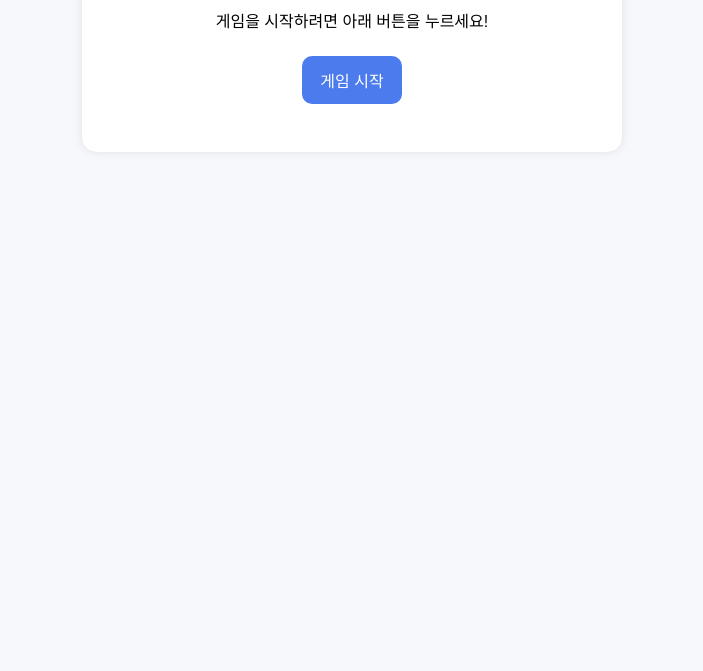
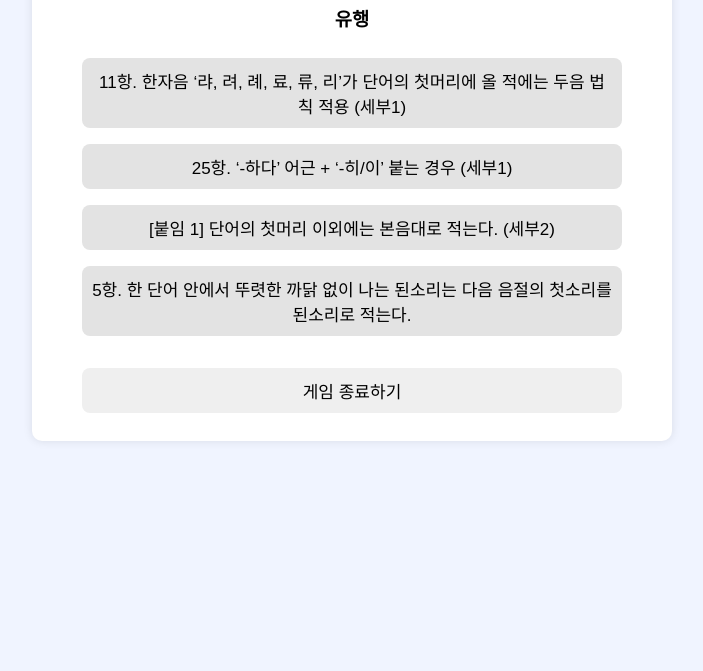
Before and after one commit to Aquarius816225/hangul-game, a plain HTML site: page index.html in a window 1280 px wide. Shown: the part 129-800 px from the top of the page, without its empty margins (288-991 px from the left). Drawn offline with Linux system fonts and the light colour scheme.

Commit message:
Update index.html

```diff
--- a/index.html
+++ b/index.html
@@ -1,143 +1,161 @@
 <!DOCTYPE html>
 <html lang="ko">
 <head>
-<meta charset="UTF-8" />
-<meta name="viewport" content="width=device-width, initial-scale=1.0" />
-<title>한글 맞춤법 게임</title>
-<style>
-    body { font-family: "Pretendard", sans-serif; text-align: center; padding: 20px; background: #f7f8fc; }
-    .container { max-width: 500px; margin: auto; background: #fff; padding: 20px; border-radius: 15px; box-shadow: 0 0 10px rgba(0,0,0,0.1); }
-    h1 { color: #2d2f38; }
-    button { padding: 12px 18px; margin: 8px; border: none; border-radius: 10px; cursor: pointer; font-size: 16px; }
-    .btn-primary { background: #4b7bec; color: #fff; }
-    .btn-wrong { background: #eb4d4b; color: #fff; }
-    .btn-correct { background: #20bf6b; color: #fff; }
-    #result { font-size: 18px; font-weight: bold; margin-top: 20px; white-space: pre-line; }
-</style>
+    <meta charset="UTF-8">
+    <title>한글 맞춤법 게임</title>
+    <style>
+        body {
+            font-family: "Pretendard", sans-serif;
+            background: #f0f4ff;
+            text-align: center;
+            padding: 30px;
+        }
+        .container {
+            background: white;
+            width: 600px;
+            margin: auto;
+            padding: 20px;
+            border-radius: 10px;
+            box-shadow: 0px 0px 10px rgba(0,0,0,0.1);
+        }
+        button {
+            width: 90%;
+            margin: 8px 0;
+            padding: 10px;
+            font-size: 17px;
+            border: none;
+            border-radius: 8px;
+            cursor: pointer;
+        }
+        .correct { background: #66bb6a; color: white; }
+        .wrong { background: #ef5350; color: white; }
+        .choice { background: #e3e3e3; }
+        .hidden { display: none; }
+    </style>
 </head>
 <body>
 
 <div class="container">
-    <h1>한글 맞춤법 게임</h1>
-    <p id="question">게임을 시작하려면 아래 버튼을 누르세요!</p>
+    <h2>📘 한글 맞춤법 게임</h2>
+    <h3 id="word"></h3>
 
-    <div id="options"></div>
+    <div id="choices"></div>
+    <p id="result"></p>
 
-    <button id="startBtn" class="btn-primary" onclick="startGame()">게임 시작</button>
-    <div id="result"></div>
-    <button id="nextBtn" class="btn-primary" style="display:none;" onclick="nextQuestion()">다음 문제</button>
+    <button id="nextBtn" class="hidden">다음 문제</button>
+    <button id="quitBtn">게임 종료하기</button>
 </div>
 
 <script>
-const rules = [
-    { rule: "5항. 한 단어 안에서 뚜렷한 까닭 없이 나는 된소리는 다음 음절의 첫소리를 된소리로 적는다.",
-      examples: ["소쩍새","어깨","오빠","으뜸","아끼다","기쁘다","깨끗하다","어떠하다","해쓱하다","가끔","거꾸로","부썩","어찌","이따금"],
-      details: []
-    },
-    { rule: "11항. 한자음 ‘랴, 려, 례, 료, 류, 리’가 단어의 첫머리에 올 적에는, 두음 법칙에 따라 ‘야, 여, 예, 요, 유, 이’로 적는다.(ㄱ을 취하고, ㄴ을 버림.)",
-      examples: ["양심","용궁","역사","유행","예의","이발"],
-      details: [
-        "11항 붙임1. 단어의 첫머리 이외는 본음대로 적는다. (개량, 선량, 수력, 협력, 사례, 혼례, 와룡, 쌍룡, 하류, 급류, 도리, 진리)",
-        "11항 붙임2. 모음이나 ‘ㄴ’ 받침 뒤에 이어지는 ‘렬, 률’은 ‘열, 율’로 적는다. (나열, 분열, 치열, 규율, 비율, 실패율, …)"
-      ]
-    },
-    { rule: "25항. ‘-하다’가 붙는 어근에 ‘-히’나 ‘-이’가 붙어서 부사가 되거나, 부사에 ‘-이’가 붙어서 뜻을 더하는 경우에는 그 어근이나 부사의 원형을 밝히어 적는다.",
-      examples: ["급히","꾸준히","도저히","딱히","어렴풋이","깨끗이","갑자기","반드시","슬며시","곰곰이","더욱이","생긋이","오뚝이","일찍이","해죽이"],
-      details: [
-        "1. ‘-하다’가 붙는 어근에 ‘-히’나 ‘-이’가 붙는 경우 (급히, 꾸준히, 도저히, 딱히, 어렴풋이, 깨끗이)",
-        "2. ‘-하다’가 붙지 않는 경우에는 소리대로 적는다. (갑자기, 반드시, 슬며시)",
-        "3. 부사에 ‘-이’가 붙어서 역시 부사가 되는 경우 (곰곰이, 더욱이, 생긋이, 오뚝이, 일찍이, 해죽이)"
-      ]
-    },
-    { rule: "30항. 사이시옷은 다음과 같은 경우에 받치어 적는다.",
-      examples: ["고랫재","귓밥","나룻배","나뭇가지","냇가","댓가지","뒷갈망","맷돌","머릿기름","모깃불","못자리"],
-      details: []
-    }
+const rules = {
+    "5항": "5항. 한 단어 안에서 뚜렷한 까닭 없이 나는 된소리는 다음 음절의 첫소리를 된소리로 적는다.",
+    "11항1": "11항. 한자음 ‘랴, 려, 례, 료, 류, 리’가 단어의 첫머리에 올 적에는 두음 법칙 적용 (세부1)",
+    "11항2": "[붙임 1] 단어의 첫머리 이외에는 본음대로 적는다. (세부2)",
+    "11항3": "모음이나 ‘ㄴ’ 받침 뒤 ‘렬, 률’ → ‘열, 율’ (세부3)",
+    "25항1": "25항. ‘-하다’ 어근 + ‘-히/이’ 붙는 경우 (세부1)",
+    "25항2": "부사 + ‘-이’ (세부2)",
+    "30항": "30항. 사이시옷을 받치어 적는다."
+};
+
+const words = [
+    // 5항
+    {word: "깨끗하다", rule: "5항"},
+    {word: "가끔", rule: "5항"},
+
+    // 11항 세부1
+    {word: "양심", rule: "11항1"},
+    {word: "역사", rule: "11항1"},
+    {word: "예의", rule: "11항1"},
+    {word: "용궁", rule: "11항1"},
+    {word: "유행", rule: "11항1"},
+    {word: "이발", rule: "11항1"},
+
+    // 11항 세부2
+    {word: "개량", rule: "11항2"},
+    {word: "수력", rule: "11항2"},
+    {word: "혼례", rule: "11항2"},
+    {word: "진리", rule: "11항2"},
+
+    // 11항 세부3
+    {word: "분열", rule: "11항3"},
+    {word: "비율", rule: "11항3"},
+    {word: "나열", rule: "11항3"},
+    {word: "선율", rule: "11항3"},
+
+    // 25항 세부1
+    {word: "급히", rule: "25항1"},
+    {word: "도저히", rule: "25항1"},
+    {word: "깨끗이", rule: "25항1"},
+
+    // 25항 세부2
+    {word: "곰곰이", rule: "25항2"},
+    {word: "슬며시", rule: "25항2"},
+
+    // 30항 (순우리말 예시)
+    {word: "나뭇잎", rule: "30항"},
+    {word: "햇볕", rule: "30항"},
+    {word: "잇몸", rule: "30항"},
+    {word: "뒷머리", rule: "30항"}
 ];
 
-let currentRule;
-let currentWordIndex;
-let step = 1; // 1단계 or 2단계
+let current;
 
-function startGame() {
-    step = 1;
+function newQuestion() {
     document.getElementById("result").innerText = "";
-    document.getElementById("nextBtn").style.display = "none";
-    document.getElementById("startBtn").style.display = "none";
-    generateQuestion();
-}
+    document.getElementById("nextBtn").classList.add("hidden");
 
-function generateQuestion() {
-    currentRule = Math.floor(Math.random() * rules.length);
-    const words = rules[currentRule].examples;
-    currentWordIndex = Math.floor(Math.random() * words.length);
-    const questionText = `단어 '${words[currentWordIndex]}'는 어떤 규칙일까요?\n\n${rules[currentRule].rule}`;
-    document.getElementById("question").innerText = questionText;
+    const randomIndex = Math.floor(Math.random() * words.length);
+    current = words[randomIndex];
 
-    const optionsDiv = document.getElementById("options");
-    optionsDiv.innerHTML = "";
+    document.getElementById("word").innerText = current.word;
 
-    let optionTexts = [];
-    if(step === 1){
-        // 1단계: 항만 선택
-        optionTexts = rules.map(r => r.rule);
-    } else {
-        // 2단계: 세부 선택지
-        if(rules[currentRule].details.length > 0){
-            optionTexts = rules[currentRule].details;
-        } else {
-            optionTexts = ["이 항에는 세부 선택지가 없습니다."];
-        }
+    const allKeys = Object.keys(rules);
+    let choices = [current.rule];
+
+    while (choices.length < 4) {
+        const rand = allKeys[Math.floor(Math.random() * allKeys.length)];
+        if (!choices.includes(rand)) choices.push(rand);
     }
 
-    optionTexts.forEach((text, index) => {
+    choices.sort(() => Math.random() - 0.5);
+
+    const choiceBox = document.getElementById("choices");
+    choiceBox.innerHTML = "";
+
+    choices.forEach(c => {
         const btn = document.createElement("button");
-        btn.innerText = text;
-        btn.className = "btn-primary";
-        btn.onclick = () => selectAnswer(index, optionTexts);
-        optionsDiv.appendChild(btn);
+        btn.className = "choice";
+        btn.innerText = rules[c];
+        btn.onclick = () => checkAnswer(c, btn);
+        choiceBox.appendChild(btn);
     });
 }
 
-function selectAnswer(selected, optionTexts) {
+function checkAnswer(choice, btn) {
     const result = document.getElementById("result");
-    let correctIndex;
 
-    if(step === 1){
-        correctIndex = currentRule;
-        if(selected === correctIndex){
-            result.innerText = "정답! ✔\n다음 단계에서 세부 설명을 선택하세요.";
-            result.style.color = "#20bf6b";
-        } else {
-            result.innerText = `오답 ❌\n정답: ${rules[correctIndex].rule}\n다음 단계에서 세부 설명을 확인하세요.`;
-            result.style.color = "#eb4d4b";
-        }
-        step = 2;
-        document.getElementById("nextBtn").style.display = "block";
+    if (choice === current.rule) {
+        btn.classList.add("correct");
+        result.innerText = "정답입니다! 😊";
     } else {
-        // 2단계: 세부 선택
-        if(rules[currentRule].details.length === 0){
-            result.innerText = "이 항에는 세부 선택지가 없습니다.";
-            result.style.color = "#2d2f38";
-        } else {
-            correctIndex = 0; // 기본 첫 세부 선택지를 정답으로 (원하는 경우 수정 가능)
-            if(selected === correctIndex){
-                result.innerText = "정답! ✔";
-                result.style.color = "#20bf6b";
-            } else {
-                result.innerText = `오답 ❌\n정답: ${rules[currentRule].details[correctIndex]}`;
-                result.style.color = "#eb4d4b";
-            }
-        }
-        document.getElementById("nextBtn").style.display = "block";
+        btn.classList.add("wrong");
+        result.innerText = `❌ 오답! 정답은 → ${rules[current.rule]}`;
     }
+
+    document.querySelectorAll(".choice").forEach(b => b.disabled = true);
+    document.getElementById("nextBtn").classList.remove("hidden");
 }
 
-function nextQuestion() {
-    document.getElementById("result").innerText = "";
-    document.getElementById("nextBtn").style.display = "none";
-    generateQuestion();
-}
+document.getElementById("nextBtn").onclick = () => {
+    newQuestion();
+};
+
+document.getElementById("quitBtn").onclick = () => {
+    alert("게임을 종료합니다!");
+    window.close();
+};
+
+newQuestion();
 </script>
 
 </body>
```
